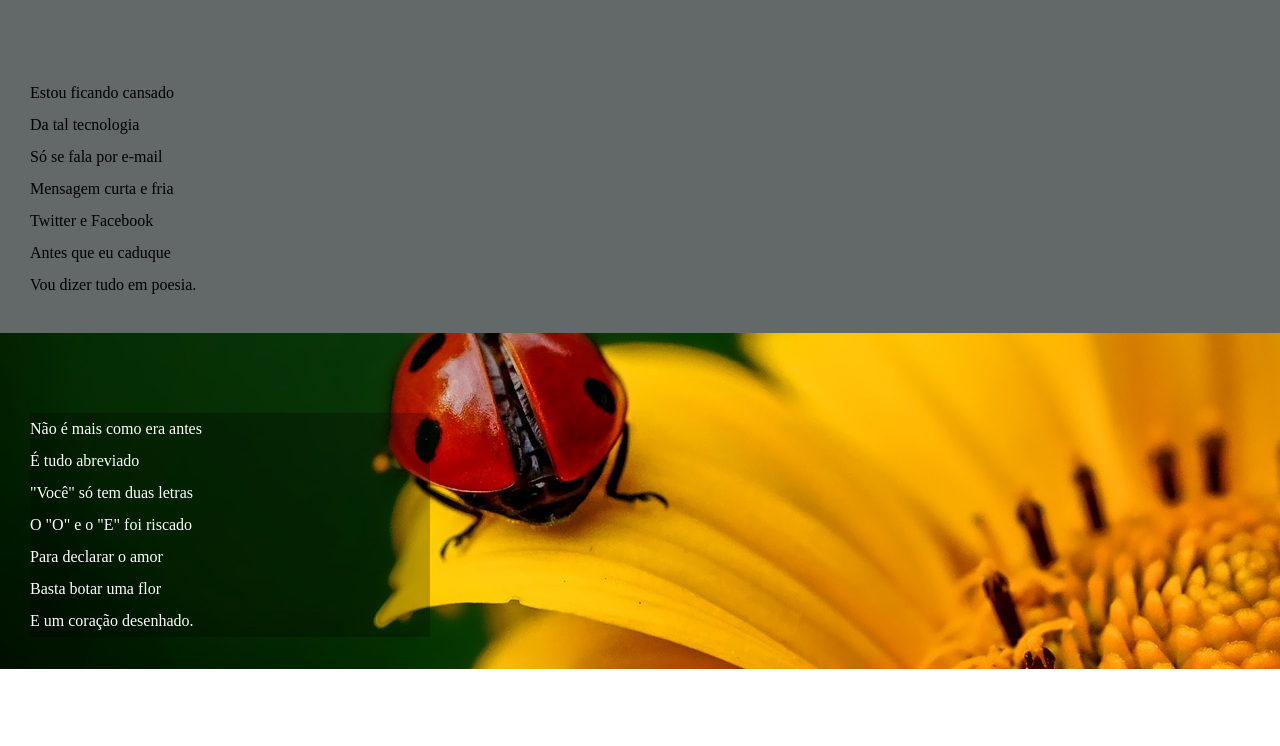
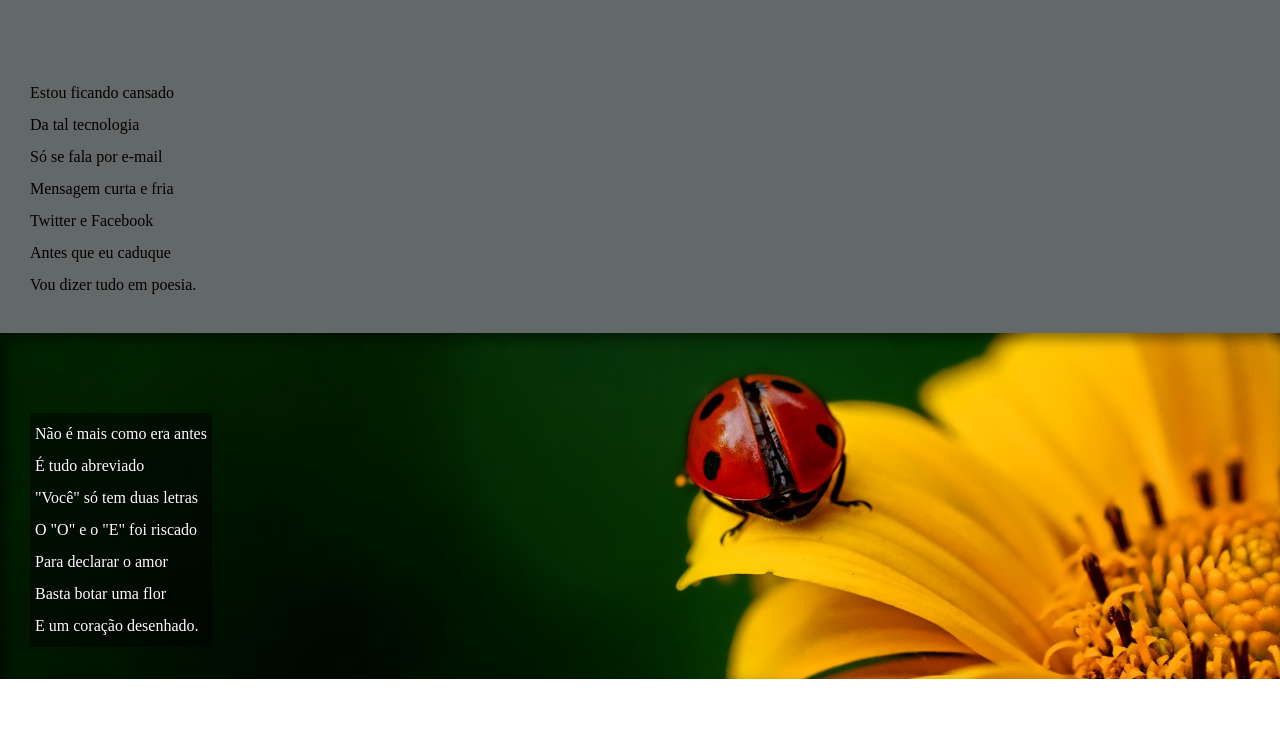
Before and after one commit to guilherme055/html-css, a plain HTML site: page Desafios/Desafio Cordel/Cordel.html in a window 1280 px wide. Shown: the part 158-904 px from the top of the page. Drawn offline with Linux system fonts and the light colour scheme.

Commit message:
ultima att do desafio

```diff
--- a/Desafios/Desafio Cordel/style.css
+++ b/Desafios/Desafio Cordel/style.css
@@ -60,12 +60,18 @@ section.normal {
 section.imagem {
     background-color: rgb(51, 51, 51);
     color: white;
+    box-shadow: inset 6px 6px 13px 0px rgba(0, 0, 0, 0.473);
+    background-size: cover;
+    background-attachment: fixed;
 
 }
 
 section.imagem > p {
-    width: 400px;
-    background-color: rgba(0, 0, 0, 0.253);
+    display: inline-block;
+    padding: 5px;
+    background-color: rgba(0, 0, 0, 0.508);
+    text-shadow: 1px 1px 0px black;
+
 }
 
 section#img01 {
@@ -75,6 +81,8 @@ section#img01 {
 
 section#img02 {
     background-image: url(imagens/background002.jpg);
+
+
 }
 
 
```
